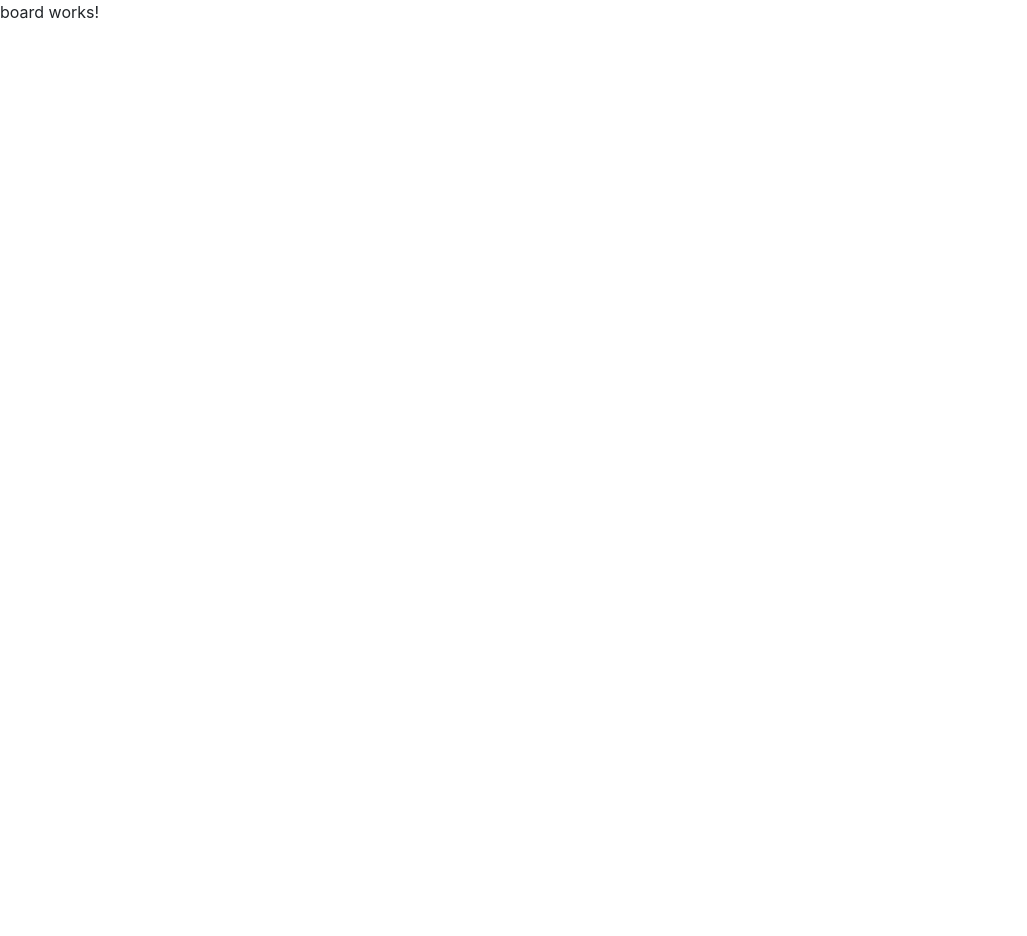
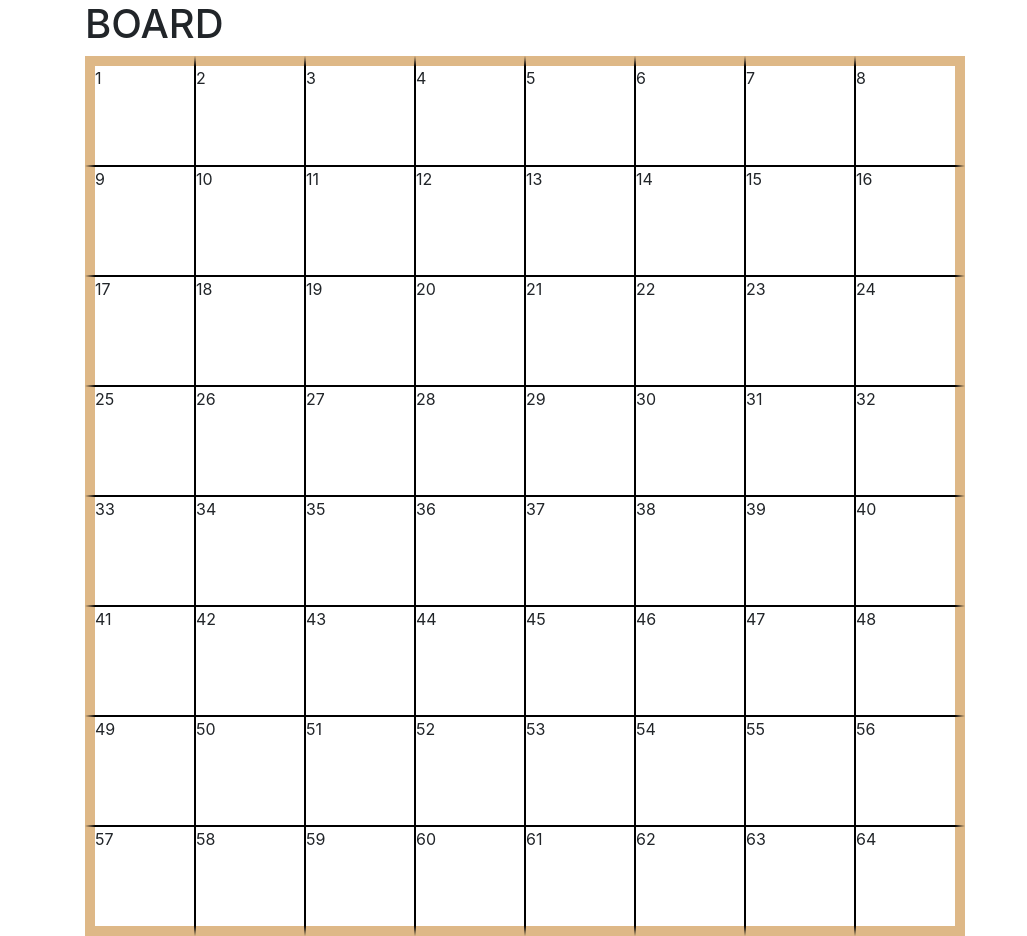
Before and after one commit to jfranzani/cdmon-hunt, an Angular app: page /game in a window 1280 px wide. Shown: the whole page, without its empty margins (0-1027 px from the left). Before the commit the page ends 800 px from the top, so only its background shows below. Built offline with nearby package versions, Linux system fonts and the light colour scheme.

Commit message:
add basic matrix structure drew on the html

```diff
--- a/src/app/game/board/board.component.html
+++ b/src/app/game/board/board.component.html
@@ -1 +1,12 @@
-<p>board works!</p>
+<div class="container">
+  <h1>BOARD</h1>
+  <div
+    *ngFor="let row of board.cells; let even = even; let odd = odd"
+    class="cell-row"
+    [ngClass]="{ odd: odd, even: even }"
+  >
+    <div class="field" *ngFor="let field of row">
+      <app-cell [cell]="field"></app-cell>
+    </div>
+  </div>
+</div>
--- a/src/app/game/board/board.component.scss
+++ b/src/app/game/board/board.component.scss
@@ -0,0 +1,3 @@
+.cell-row {
+  display: flex;
+}
--- a/src/app/game/board/board.component.ts
+++ b/src/app/game/board/board.component.ts
@@ -27,6 +27,12 @@ export class BoardComponent implements OnInit {
 
   createBoardMatrix() {
     this.gameSettings = this.storageService.getGameSettings();
-    console.log(this.gameservice.createEmptyBoard(this.gameSettings).cells);
+    this.board = this.gameservice.createEmptyBoard(this.gameSettings);
+    const escapeIndex = this.gameservice.getEscapeRandomNumber(
+      this.gameSettings.cellsY,
+      this.gameSettings.cellsX
+    );
+    this.gameservice.addEscapeCell(this.board.cells, escapeIndex);
+    console.log(this.board.cells);
   }
 }
--- a/src/app/game/cell/cell.component.html
+++ b/src/app/game/cell/cell.component.html
@@ -1,3 +1,3 @@
-<div class="cell-block">
-
+<div class="cell-block" #cube>
+  {{ cell?.number }}
 </div>
--- a/src/app/game/cell/cell.component.scss
+++ b/src/app/game/cell/cell.component.scss
@@ -1,3 +1,20 @@
 .cell-block {
   border: 1px black solid;
+  width: 110px;
+  height: 110px;
 }
+
+.wall {
+  &-left {
+    border-left: 10px solid burlywood;
+  }
+  &-right {
+    border-right: 10px solid burlywood;
+  }
+  &-top {
+    border-top: 10px solid burlywood;
+  }
+  &-bottom {
+    border-bottom: 10px solid burlywood;
+  }
+}
--- a/src/app/game/cell/cell.component.ts
+++ b/src/app/game/cell/cell.component.ts
@@ -1,4 +1,12 @@
-import { ChangeDetectionStrategy, Component, OnInit } from '@angular/core';
+import {
+  AfterViewInit,
+  ChangeDetectionStrategy,
+  Component,
+  Input,
+  OnInit,
+  ViewChild,
+} from '@angular/core';
+import { Cell, Wall } from 'src/app/core/models/game';
 
 @Component({
   selector: 'app-cell',
@@ -6,8 +14,33 @@ import { ChangeDetectionStrategy, Component, OnInit } from '@angular/core';
   styleUrls: ['./cell.component.scss'],
   changeDetection: ChangeDetectionStrategy.OnPush,
 })
-export class CellComponent implements OnInit {
+export class CellComponent implements AfterViewInit {
+  @ViewChild('cube', { static: false }) cellElement;
+  @Input() cell: Cell;
   constructor() {}
 
-  ngOnInit(): void {}
+  ngAfterViewInit(): void {
+    let wallClass = this.getWallClasses(this.cell.wall);
+    let nativeEl = this.cellElement.nativeElement;
+    if (wallClass) {
+      nativeEl.className = `${nativeEl.className}${wallClass}`;
+    }
+  }
+
+  getWallClasses(wall: Wall) {
+    let classStyles = '';
+    if (wall.bottom) {
+      classStyles += ' wall-bottom';
+    }
+    if (wall.right) {
+      classStyles += ' wall-right';
+    }
+    if (wall.top) {
+      classStyles += ' wall-top';
+    }
+    if (wall.left) {
+      classStyles += ' wall-left';
+    }
+    return classStyles;
+  }
 }
--- a/src/app/services/game.service.ts
+++ b/src/app/services/game.service.ts
@@ -40,6 +40,32 @@ export class GameService {
     return board;
   }
 
+  getEscapeRandomNumber(colsAmunt: number, rowsAmount: number): number {
+    let totalRows = (colsAmunt - 1) * 2 + (rowsAmount - 1) * 2 - 4;
+    return Math.floor(Math.random() * totalRows);
+  }
+
+  addEscapeCell(cells: Cell[][], escapeIndex: number) {
+    let wallIndex = 0;
+    for (let i = 0; i < cells.length; i++) {
+      for (let j = 0; j < cells[i].length; j++) {
+        let cube = cells[i][j];
+        if (this.isWall(cube.wall)) {
+          if (wallIndex === escapeIndex) {
+            cube.isEscape = true;
+            return;
+          } else {
+            wallIndex++;
+          }
+        }
+      }
+    }
+  }
+
+  isWall(wall: Wall) {
+    return wall.top || wall.bottom || wall.left || wall.right;
+  }
+
   /**
    * Create the walls of the board
    * @param totalColumns
@@ -59,7 +85,7 @@ export class GameService {
       wall.top = true;
     }
     // Bottom Wall
-    if (indexRow === totalRows) {
+    if (indexRow === totalRows - 1) {
       wall.bottom = true;
     }
     // Left Wall
@@ -67,20 +93,11 @@ export class GameService {
       wall.left = true;
     }
     // Right Wall
-    if (indexCol === totalColumns) {
+    if (indexCol === totalColumns - 1) {
       wall.right = true;
     }
     return wall;
   }
 
-  addEscapeCell(cells: Cell[][]) {
-    for (var i = 0; i < cells.length; i++) {
-      var cube = cells[i];
-      for (var j = 0; j < cube.length; j++) {
-        cells[i][j] = cube[j];
-      }
-    }
-  }
-
   addPits(amountOfPits) {}
 }
```
Also changed, not shown: src/app/game/board/board.module.ts (deleted, +0 -13 lines), src/app/game/cell/cell.module.ts (deleted, +0 -13 lines), src/app/game/game.module.ts (+5 -4 lines).
